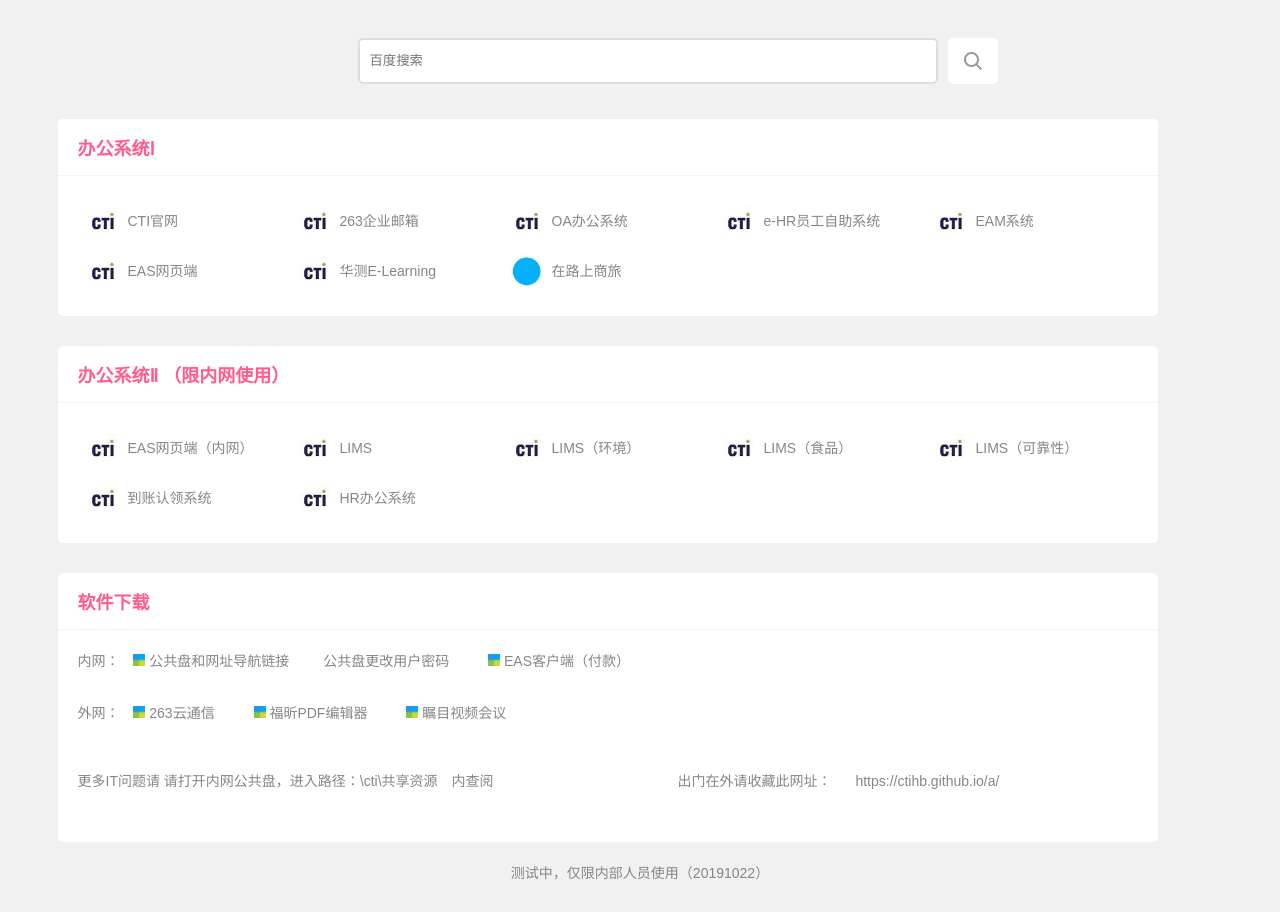
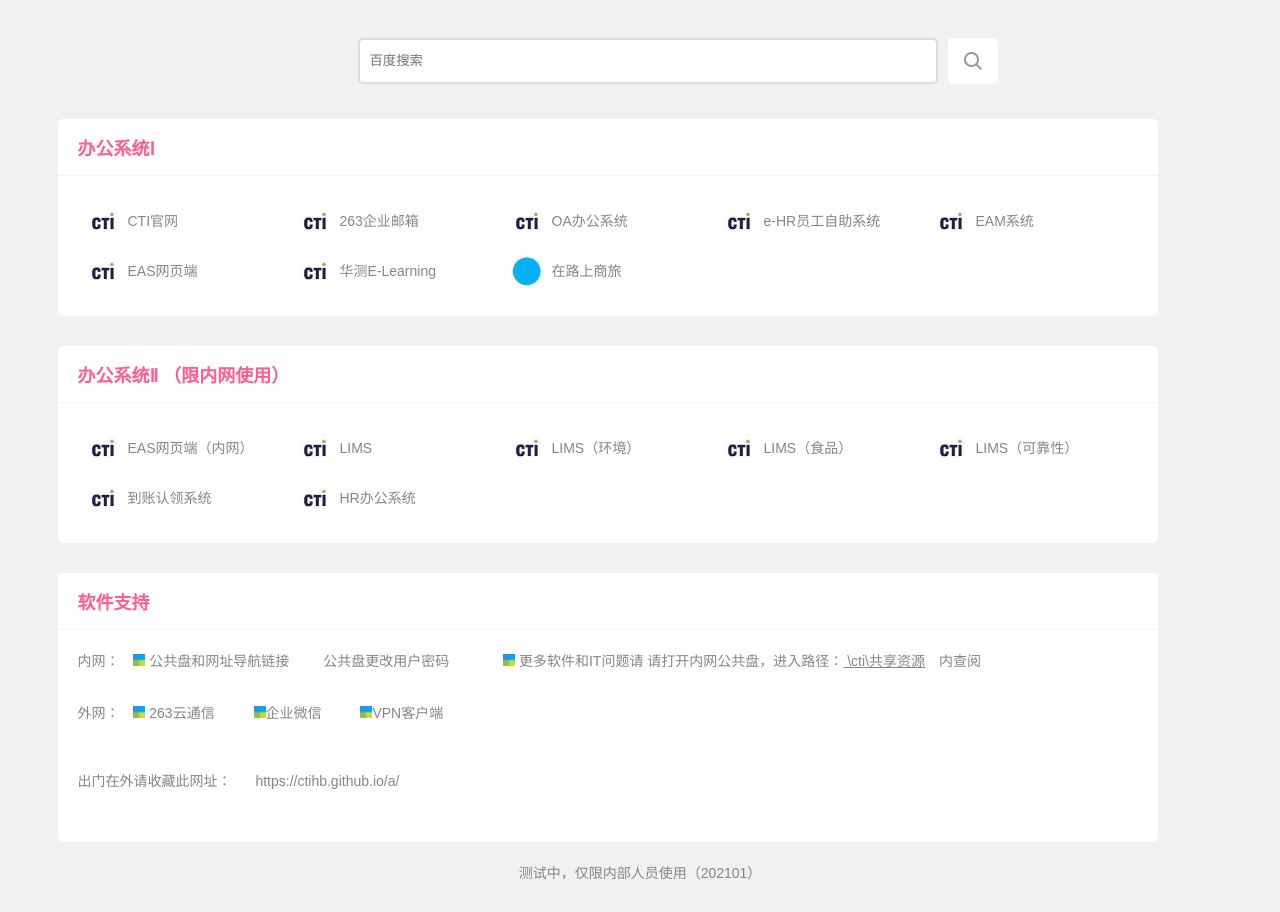
Before and after one commit to ctihb/a, a plain HTML site: page index.html in a window 1280 px wide. Shown: the part 82-994 px from the top of the page. Drawn offline with Linux system fonts and the light colour scheme.

Commit message:
Add files via upload

```diff
--- a/index.html
+++ b/index.html
@@ -36,9 +36,6 @@
     <div class="search-list block">
 			<form target="_blank" accept-charset="UTF-8" action="https://www.baidu.com/s"><input type="text" name="wd" placeholder="百度搜索" value /><input type="submit" value="" /></form>
 		</div>
-		<div class="search-list">
-			<form target="_blank" accept-charset="UTF-8" action="https://www.sogou.com/web"><input type="text" name="query" placeholder="搜狗搜索" value /><input type="submit" value="" /></form>
-		</div>
 		</div>
 </div>
 
@@ -63,7 +60,7 @@
 <ul style="margin-top:-20px;">
 <li><a target="_blank" href="http://10.10.1.31:6888/portal" ><i style="background-image:url('images/i-cti.jpg');"></i>EAS网页端（内网）</a></li>
 <li><a target="_blank" href="http://lims.cti-cert.com/starlims10.cti/start.lims"><i style="background-image:url('images/i-cti.jpg');"></i>LIMS</a></li>
-<li><a target="_blank" href="http://eddlims.cti-cert.com:8087/starlims10.edd/"><i style="background-image:url('images/i-cti.jpg');"></i>LIMS（环境）</a></li>
+<li><a target="_blank" href="http://eddlims.cti-cert.com:8087/starlims10.edd/start.lims"><i style="background-image:url('images/i-cti.jpg');"></i>LIMS（环境）</a></li>
 <li><a target="_blank" href="http://fddlims.cti-cert.com:8085/starlims10.FDD/"><i style="background-image:url('images/i-cti.jpg');"></i>LIMS（食品）</a></li>
 <li><a target="_blank" href="http://rellims.cti-cert.com:8088/starlims10.rel/"><i style="background-image:url('images/i-cti.jpg');"></i>LIMS（可靠性）</a></li>
 <li><a target="_blank" href="http://daozhang.cti-soft.net/Home/LoginPage"><i style="background-image:url('images/i-cti.jpg');"></i>到账认领系统</a></li>
@@ -73,18 +70,19 @@
 
 
 
-<div class="tulist"> <h1>软件下载</h1> <ul style="margin-top:-20px;">
+<div class="tulist"> <h1>软件支持</h1> <ul style="margin-top:-20px;">
 内网：
 <a target="_blank" href="soft/公共盘和网址导航链接.zip" ><span style="margin-left:10px;"><img src="images/i-001.jpg"/ height="12" width="12" > 公共盘和网址导航链接</span></a>
-<a target="_blank" href="http://10.10.126.10/pwd.aspx"><span style="margin-left:30px;">公共盘更改用户密码</span></a>
-<a target="_blank" href="http://10.10.126.10/soft/金蝶EAS客户端.zip"> <span style="margin-left:35px;"><img src="images/i-001.jpg"/ height="12" width="12" > EAS客户端（付款）</span></a>
+<a target="_blank" href="http://10.10.126.10/RDWeb/Pages/zh-CN/password.aspx "><span style="margin-left:30px;">公共盘更改用户密码</span></a>
+<span style="margin-left:50px;"><img src="images/i-001.jpg"/ height="12" width="12" > 更多软件和IT问题请 请打开内网公共盘，进入路径：<span style="text-decoration:underline;"> \cti\共享资源</span>　内查阅</span>
+
 <br><br><br>
 外网：
-<a target="_blank" href="https://www.263.net/263/download/"> <span style="margin-left:10px;"><img src="images/i-001.jpg"/ height="12" width="12" > 263云通信</span></a>
-<a target="_blank" href="https://www.foxitsoftware.cn/downloads/"> <span style="margin-left:35px;"><img src="images/i-001.jpg"/ height="12" width="12" > 福昕PDF编辑器</span></a>
-<a target="_blank" href="https://www.zhumu.me/downloads/download.html"> <span style="margin-left:35px;"><img src="images/i-001.jpg"/ height="12" width="12" > 瞩目视频会议</span></a>
+<a target="_blank" href="https://download.263.net/app/"> <span style="margin-left:10px;"><img src="images/i-001.jpg"/ height="12" width="12" > 263云通信</span></a>
+<a target="_blank" href="https://work.weixin.qq.com/#indexDownload"> <span style="margin-left:35px;"><img src="images/i-001.jpg"/ height="12" width="12" >企业微信</span></a>
+<a rel="nofollow" href="https://vpn2.cti-cert.com/com/EasyConnectInstaller.exe"> <span style="margin-left:35px;"><img src="images/i-001.jpg"/ height="12" width="12" >VPN客户端</span></a>
  <br><br><br><br>
-更多IT问题请 请打开内网公共盘，进入路径：\cti\共享资源　内查阅        <span style="margin-left:180px;">出门在外请收藏此网址：</span>   <a target="_blank" href="https://ctihb.github.io/a/"> <span style="margin-left:20px;">https://ctihb.github.io/a/</span></a>
+ <span style="margin-left:0px;">出门在外请收藏此网址：</span>   <a target="_blank" href="https://ctihb.github.io/a/"> <span style="margin-left:20px;">https://ctihb.github.io/a/</span></a>
 <br><br><br>
 
 </ul>
@@ -98,7 +96,7 @@
 <div class="clear"></div>
 
 <div>
-<center>测试中，仅限内部人员使用（20191022）</center>	</div>
+<center>测试中，仅限内部人员使用（202101）</center>	</div>
 
 
 <div style="margin-bottom:30px;" ></div>
```
